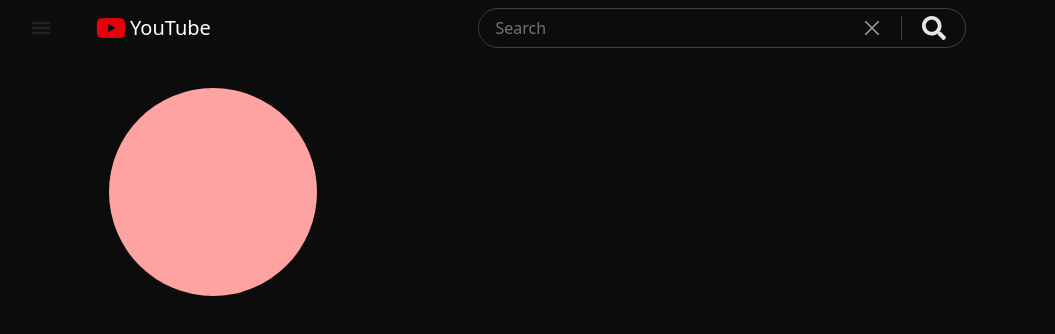
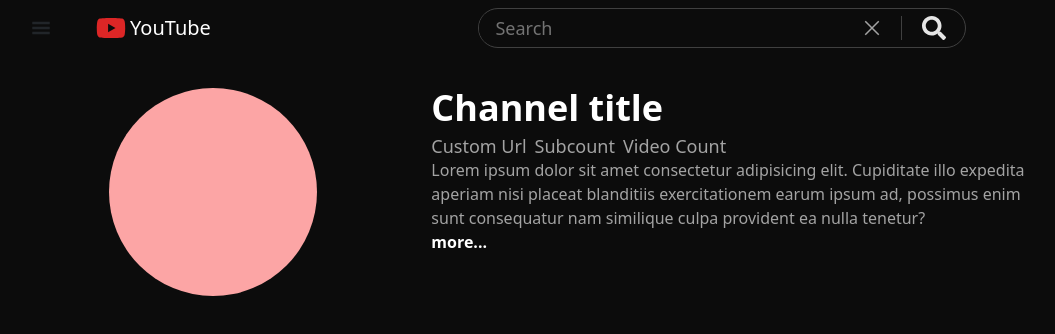
Before and after one commit to soberDevEddie/youtubeClone, a React (Vite) app: page /channel/1 in a window 1280 px wide. Shown: the top 334 px of the page, without its empty margins (14-1069 px from the left). Built offline with nearby package versions, Linux system fonts and the light colour scheme; no server answers.

Commit message:
fixed index.thml cdn link for tailwind. classes work as they should now. successfully fetching the channelInfoResponse from the YoutubeAPI. Now need to assign the response to a variable and render it to the markup.

```diff
--- a/index.html
+++ b/index.html
@@ -2,9 +2,12 @@
 <html lang="en">
   <head>
     <meta charset="UTF-8" />
-    <!-- <link rel="icon" type="image/svg+xml" href="/vite.svg" /> -->
     <link rel="icon" type="image/svg+xml" href="/icons8-youtube.svg" />
     <meta name="viewport" content="width=device-width, initial-scale=1.0" />
+
+    <!-- Tailwind CSS Play CDN -->
+    <script src="https://cdn.tailwindcss.com"></script>
+
     <!-- Bootstrap CDN -->
     <link
       href="https://cdn.jsdelivr.net/npm/bootstrap@5.3.8/dist/css/bootstrap.min.css"
@@ -12,12 +15,25 @@
       integrity="sha384-sRIl4kxILFvY47J16cr9ZwB07vP4J8+LH7qKQnuqkuIAvNWLzeN8tE5YBujZqJLB"
       crossorigin="anonymous"
     />
+
+    <!-- Optional: Tailwind Configuration -->
+    <script>
+      tailwind.config = {
+        theme: {
+          extend: {
+            // Add any custom configurations here
+          }
+        }
+      }
+    </script>
+
     <title>YT Clone</title>
   </head>
   <body>
     <div id="root"></div>
     <script type="module" src="/src/main.tsx"></script>
-    <script src="https://cdn.jsdelivr.net/npm/@tailwindcss/browser@4"></script>
+
+    <!-- Bootstrap JS -->
     <script
       src="https://cdn.jsdelivr.net/npm/bootstrap@5.3.8/dist/js/bootstrap.bundle.min.js"
       integrity="sha384-FKyoEForCGlyvwx9Hj09JcYn3nv7wiPVlz7YYwJrWVcXK/BmnVDxM+D2scQbITxI"
--- a/src/Pages/Channel.tsx
+++ b/src/Pages/Channel.tsx
@@ -1,4 +1,26 @@
+import axios from 'axios';
+import { useEffect } from 'react';
+import { useParams } from 'react-router-dom';
+
+const API_KEY = import.meta.env.VITE_API_KEY;
+
 function Channel() {
+  const { channelId } = useParams();
+
+  const fetchChannelInfo = async () => {
+    try {
+      const channelInfoResponse = await axios.get(
+        `https://www.googleapis.com/youtube/v3/channels?key=${API_KEY}&part=snippet,contentDetails,statistics&id=${channelId}`
+      );
+
+      console.log(channelInfoResponse);
+    } catch (error) {}
+  };
+
+  useEffect(() => {
+    fetchChannelInfo();
+  }, []);
+
   return (
     <div className='w-[95%] mx-auto mt-8'>
       <div className='row row-cols-2'>
@@ -7,8 +29,22 @@ function Channel() {
           <div className='w-52 aspect-square rounded-full bg-red-300 mx-auto'></div>
         </div>
         {/* details */}
-        <div className="col-8">
-
+        <div className='col-8'>
+          <h1 className='text-4xl font-semibold'>Channel title</h1>
+          <div className='flex gap-2 text-neutral-400 text-lg mt-2'>
+            <h2>Custom Url</h2>
+            <h2>Subcount</h2>
+            <h2>Video Count</h2>
+          </div>
+          <div className=''>
+            <p className='w-[600px] line-clamp-3 text-neutral-400 whitespace-pre-line'>
+              Lorem ipsum dolor sit amet consectetur adipisicing elit.
+              Cupiditate illo expedita aperiam nisi placeat blanditiis
+              exercitationem earum ipsum ad, possimus enim sunt consequatur nam
+              similique culpa provident ea nulla tenetur?
+            </p>
+            <button className='font-semibold'>more...</button>
+          </div>
         </div>
       </div>
     </div>
```
